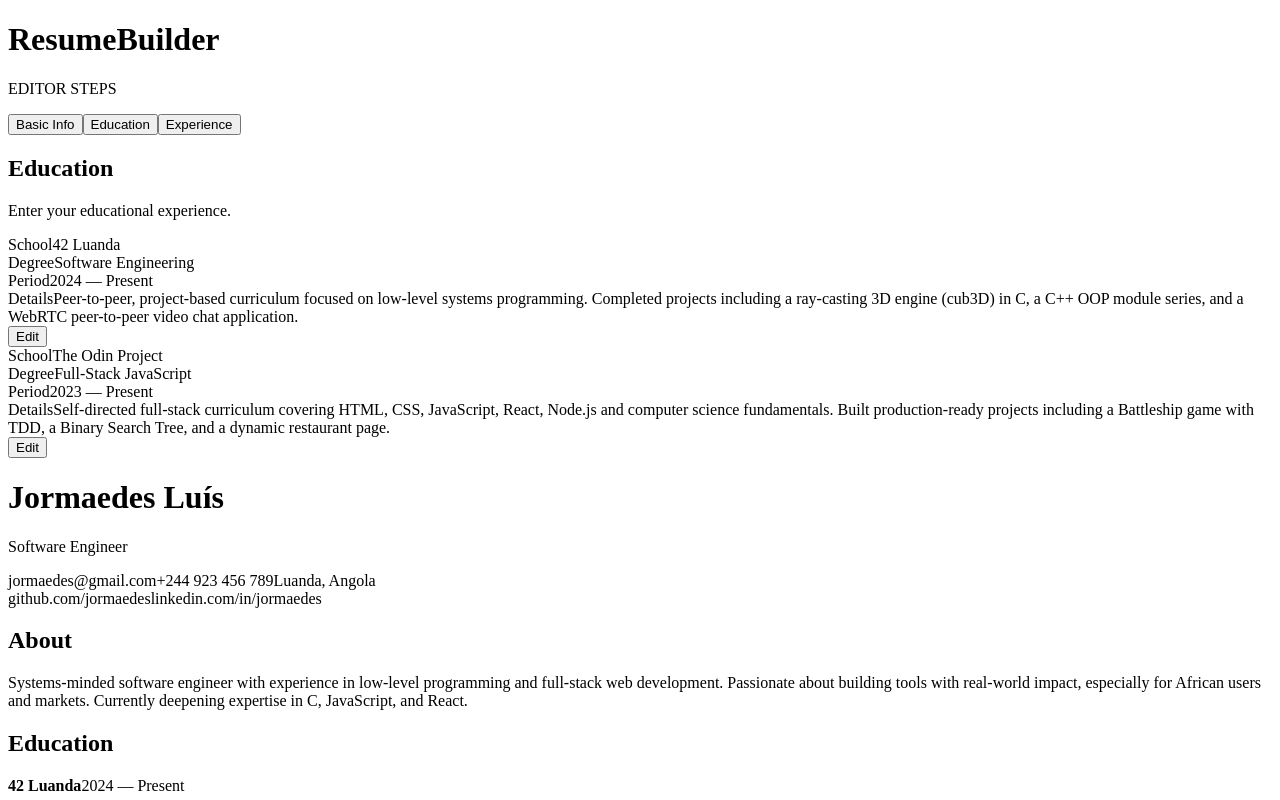
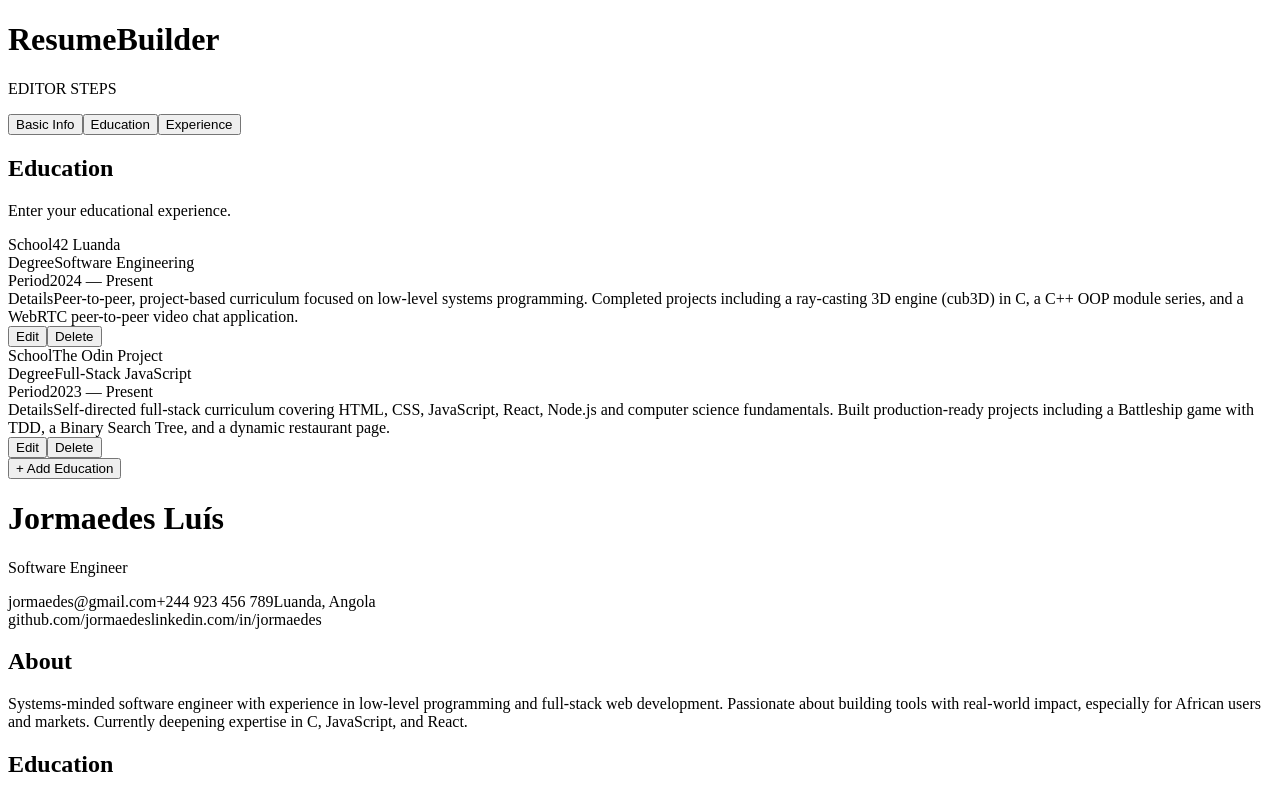
Before and after one commit to jormaedes/cv-app, a React (Vite) app: page / in a window 1280 px wide. Both pictures are taken after a click on the button "Education". Shown: the top 800 px of the page. Built offline with nearby package versions, Linux system fonts and the light colour scheme.

Commit message:
feat: add remove button

```diff
--- a/src/components/editor/EducationForm.jsx
+++ b/src/components/editor/EducationForm.jsx
@@ -1,6 +1,6 @@
 import { useState } from 'react';
 
-function EducationForm({ education, onUpdate }) {
+function EducationForm({ education, onUpdate, onAdd, onRemove }) {
 	const [editingIndex, setEditingIndex] = useState(
 		education.map(() => false)
 	);
@@ -20,6 +20,18 @@ function EducationForm({ education, onUpdate }) {
 			return updated;
 		});
 	};
+
+	const handleAdd = () => {
+		onAdd();
+		setEditingIndex(prev => [...prev, true]);
+	};
+
+	const handleRemove = (index) => {
+		onRemove(index);
+		setEditingIndex(prev => prev.filter((_, i) => i !== index));
+	};
+
+	const canDelete = education.length > 1;
 
 	return (
 		<div className="form-list">
@@ -45,9 +57,16 @@ function EducationForm({ education, onUpdate }) {
 								<span className="form-view__value">{item.details}</span>
 							</div>
 
+							<div className="form-view__actions">
 								<button className="btn btn--edit" onClick={() => startEditing(index)}>
 									Edit
 								</button>
+								{canDelete && (
+									<button className="btn btn--delete" onClick={() => handleRemove(index)}>
+										Delete
+									</button>
+								)}
+							</div>
 						</div>
 
 					) : (
@@ -92,14 +111,23 @@ function EducationForm({ education, onUpdate }) {
 								/>
 							</div>
 
+							<div className="form-edit__actions">
 								<button className="btn btn--save" onClick={() => stopEditing(index)}>
 									Save
 								</button>
+								<button className="btn btn--cancel" onClick={() => handleRemove(index)}>
+									Cancel
+								</button>
+							</div>
 						</div>
 					)}
 
 				</div>
 			))}
+
+			<button className="btn btn--add" onClick={handleAdd}>
+				+ Add Education
+			</button>
 		</div>
 	);
 }
```
Lines whose indentation alone changed are shown as unchanged.
